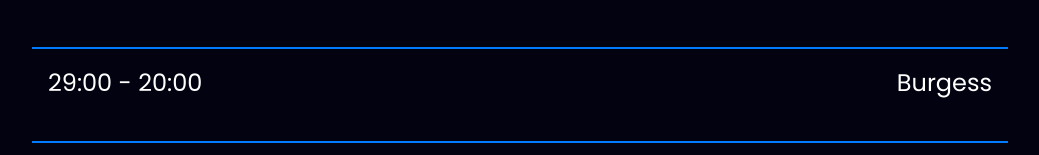
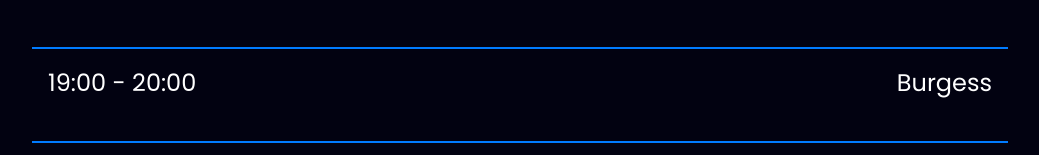
Before and after one commit to katiemhughes/radio-website, a React (Create React App) app: page /schedule in a window 1280 px wide. Shown: the part 1530-1685 px from the top of the page, without its empty margins (120-1159 px from the left). Built offline with nearby package versions, Linux system fonts and the light colour scheme.

Commit message:
more changes

```diff
--- a/src/components/schedule/Schedule.js
+++ b/src/components/schedule/Schedule.js
@@ -60,7 +60,7 @@ const Schedule = () => {
                     showName="Azusa"
                 />
                 <ScheduleItem
-                    showTime="29:00 - 20:00"
+                    showTime="19:00 - 20:00"
                     showName="Burgess"
                 />
                 <ScheduleItem
```
